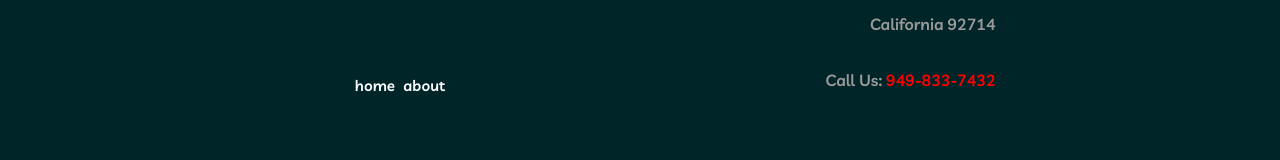
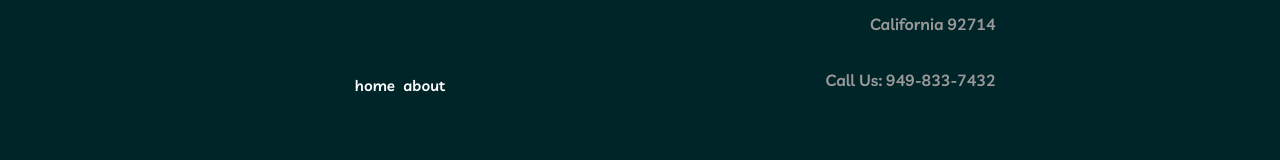
Before and after one commit to morfeli/myteam_FEM, a plain HTML site: page index.html in a window 1280 px wide. Shown: the part 2999-3159 px from the top of the page. Drawn offline with Linux system fonts and the light colour scheme.

Commit message:
final tweaks

```diff
--- a/styles/index.scss
+++ b/styles/index.scss
@@ -680,11 +680,6 @@ input[type="checkbox"]:checked ~ .toggle-button .middle {
   }
 }
 
-.phone-number {
-  text-decoration: none;
-  color: red;
-}
-
 @media (max-width: 768px) {
   .toggle-button {
     display: flex;
```
Also changed, not shown: styles/index.css, 1 other file.
